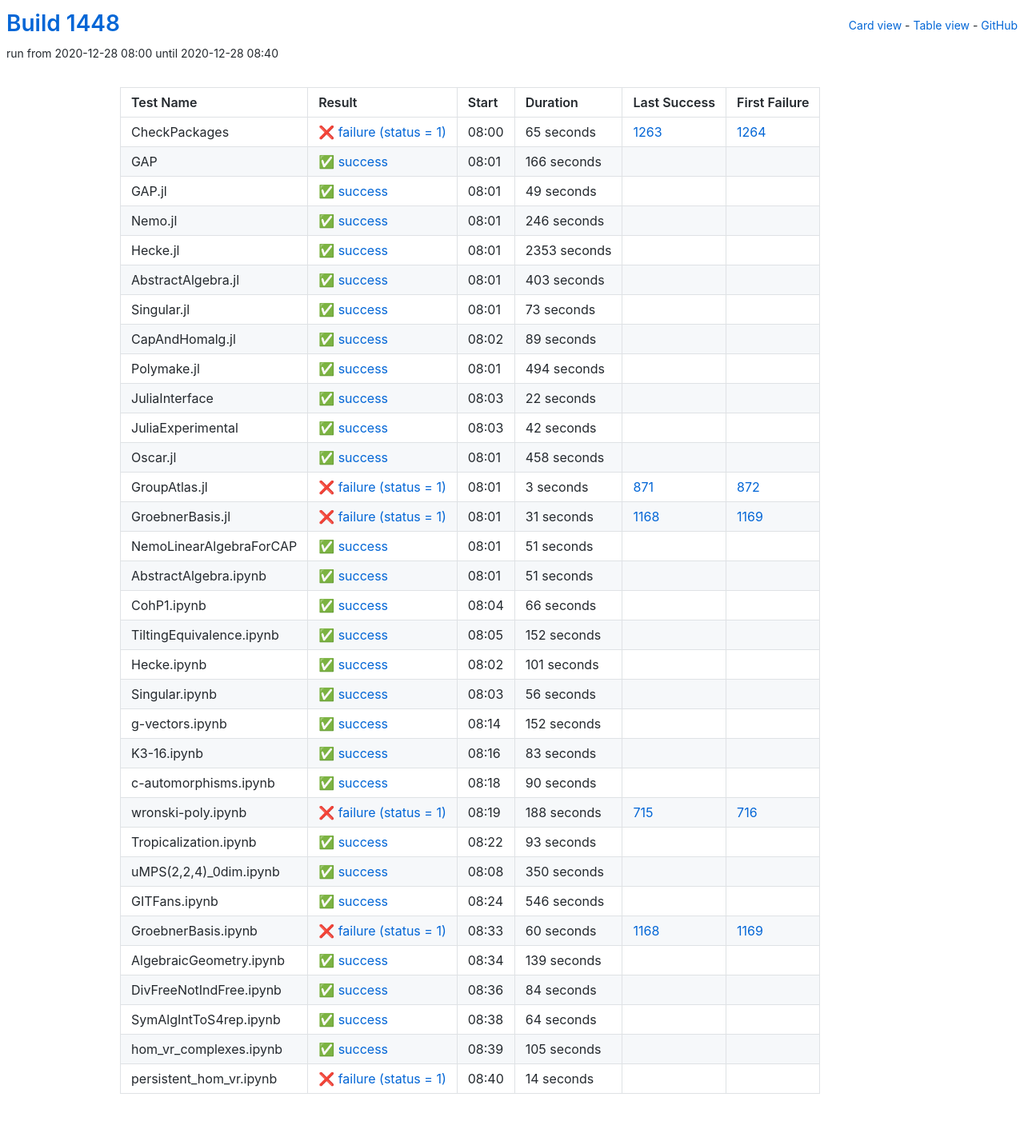
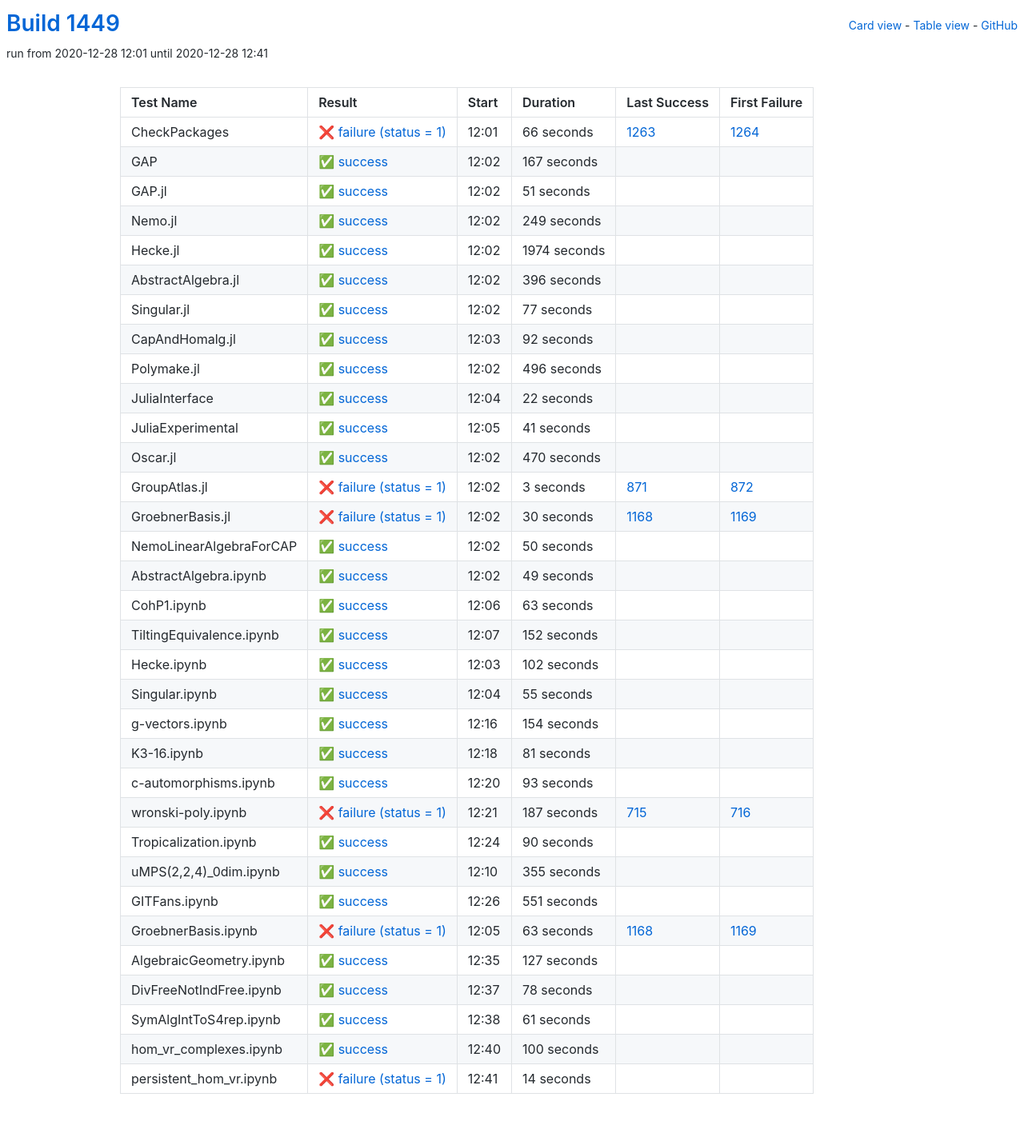
Before and after one commit to oscar-system/oscar-ci-status-stable, a Jekyll site: the page built from table.html, in a window 1280 px wide. Shown: the whole page at 80% size. Built offline with Jekyll 4.4.1, drawn with Linux system fonts in a browser that asks for light colours.

Commit message:
Build #1449

```diff
--- a/_data/ci.yml
+++ b/_data/ci.yml
@@ -1,6 +1,6 @@
 ---
-build: 1448
-build_url: https://oscarci.mathematik.uni-kl.de/job/oscar-stable/1448/
+build: 1449
+build_url: https://oscarci.mathematik.uni-kl.de/job/oscar-stable/1449/
 job: oscar-stable
 organization: oscar-system
 repo: oscar-ci-status-stable
@@ -8,116 +8,116 @@ repourl: https://github.com/oscar-system/oscar-ci-status-stable
 tests:
 - name: CheckPackages
   id: checkpackages
-  log: https://oscarci.mathematik.uni-kl.de/job/oscar-stable/1448/artifact/logs/build-1448/CheckPackages.log
-  start: 2020-12-28 08:00
+  log: https://oscarci.mathematik.uni-kl.de/job/oscar-stable/1449/artifact/logs/build-1449/CheckPackages.log
+  start: 2020-12-28 12:01
   success: false
   exitcode: 1
   status: failure
-  duration: 65
+  duration: 66
   last_success: 1263
   last_success_url: https://oscarci.mathematik.uni-kl.de/job/oscar-stable/1263/
   first_failure: 1264
   first_failure_url: https://oscarci.mathematik.uni-kl.de/job/oscar-stable/1264/
 - name: GAP
   id: gap
-  log: https://oscarci.mathematik.uni-kl.de/job/oscar-stable/1448/artifact/logs/build-1448/GAP.log
-  start: 2020-12-28 08:01
+  log: https://oscarci.mathematik.uni-kl.de/job/oscar-stable/1449/artifact/logs/build-1449/GAP.log
+  start: 2020-12-28 12:02
   success: true
   exitcode: 0
   status: success
-  duration: 166
+  duration: 167
   last_success: false
   last_success_url:
   first_failure: false
   first_failure_url:
 - name: GAP.jl
   id: gap-jl
-  log: https://oscarci.mathematik.uni-kl.de/job/oscar-stable/1448/artifact/logs/build-1448/GAP.jl.log
-  start: 2020-12-28 08:01
+  log: https://oscarci.mathematik.uni-kl.de/job/oscar-stable/1449/artifact/logs/build-1449/GAP.jl.log
+  start: 2020-12-28 12:02
   success: true
   exitcode: 0
   status: success
-  duration: 49
+  duration: 51
   last_success: false
   last_success_url:
   first_failure: false
   first_failure_url:
 - name: Nemo.jl
   id: nemo-jl
-  log: https://oscarci.mathematik.uni-kl.de/job/oscar-stable/1448/artifact/logs/build-1448/Nemo.jl.log
-  start: 2020-12-28 08:01
+  log: https://oscarci.mathematik.uni-kl.de/job/oscar-stable/1449/artifact/logs/build-1449/Nemo.jl.log
+  start: 2020-12-28 12:02
   success: true
   exitcode: 0
   status: success
-  duration: 246
+  duration: 249
   last_success: false
   last_success_url:
   first_failure: false
   first_failure_url:
 - name: Hecke.jl
   id: hecke-jl
-  log: https://oscarci.mathematik.uni-kl.de/job/oscar-stable/1448/artifact/logs/build-1448/Hecke.jl.log
-  start: 2020-12-28 08:01
+  log: https://oscarci.mathematik.uni-kl.de/job/oscar-stable/1449/artifact/logs/build-1449/Hecke.jl.log
+  start: 2020-12-28 12:02
   success: true
   exitcode: 0
   status: success
-  duration: 2353
+  duration: 1974
   last_success: false
   last_success_url:
   first_failure: false
   first_failure_url:
 - name: AbstractAlgebra.jl
   id: abstractalgebra-jl
-  log: https://oscarci.mathematik.uni-kl.de/job/oscar-stable/1448/artifact/logs/build-1448/AbstractAlgebra.jl.log
-  start: 2020-12-28 08:01
+  log: https://oscarci.mathematik.uni-kl.de/job/oscar-stable/1449/artifact/logs/build-1449/AbstractAlgebra.jl.log
+  start: 2020-12-28 12:02
   success: true
   exitcode: 0
   status: success
-  duration: 403
+  duration: 396
   last_success: false
   last_success_url:
   first_failure: false
   first_failure_url:
 - name: Singular.jl
   id: singular-jl
-  log: https://oscarci.mathematik.uni-kl.de/job/oscar-stable/1448/artifact/logs/build-1448/Singular.jl.log
-  start: 2020-12-28 08:01
+  log: https://oscarci.mathematik.uni-kl.de/job/oscar-stable/1449/artifact/logs/build-1449/Singular.jl.log
+  start: 2020-12-28 12:02
   success: true
   exitcode: 0
   status: success
-  duration: 73
+  duration: 77
   last_success: false
   last_success_url:
   first_failure: false
   first_failure_url:
 - name: CapAndHomalg.jl
   id: capandhomalg-jl
-  log: https://oscarci.mathematik.uni-kl.de/job/oscar-stable/1448/artifact/logs/build-1448/CapAndHomalg.jl.log
-  start: 2020-12-28 08:02
+  log: https://oscarci.mathematik.uni-kl.de/job/oscar-stable/1449/artifact/logs/build-1449/CapAndHomalg.jl.log
+  start: 2020-12-28 12:03
   success: true
   exitcode: 0
   status: success
-  duration: 89
+  duration: 92
   last_success: false
   last_success_url:
   first_failure: false
   first_failure_url:
 - name: Polymake.jl
   id: polymake-jl
-  log: https://oscarci.mathematik.uni-kl.de/job/oscar-stable/1448/artifact/logs/build-1448/Polymake.jl.log
-  start: 2020-12-28 08:01
+  log: https://oscarci.mathematik.uni-kl.de/job/oscar-stable/1449/artifact/logs/build-1449/Polymake.jl.log
+  start: 2020-12-28 12:02
   success: true
   exitcode: 0
   status: success
-  duration: 494
+  duration: 496
   last_success: false
   last_success_url:
   first_failure: false
   first_failure_url:
 - name: JuliaInterface
   id: juliainterface
-  log: https://oscarci.mathematik.uni-kl.de/job/oscar-stable/1448/artifact/logs/build-1448/JuliaInterface.log
-  start: 2020-12-28 08:03
+  log: https://oscarci.mathematik.uni-kl.de/job/oscar-stable/1449/artifact/logs/build-1449/JuliaInterface.log
+  start: 2020-12-28 12:04
   success: true
   exitcode: 0
   status: success
@@ -128,32 +128,32 @@ tests:
   first_failure_url:
 - name: JuliaExperimental
   id: juliaexperimental
-  log: https://oscarci.mathematik.uni-kl.de/job/oscar-stable/1448/artifact/logs/build-1448/JuliaExperimental.log
-  start: 2020-12-28 08:03
+  log: https://oscarci.mathematik.uni-kl.de/job/oscar-stable/1449/artifact/logs/build-1449/JuliaExperimental.log
+  start: 2020-12-28 12:05
   success: true
   exitcode: 0
   status: success
-  duration: 42
+  duration: 41
   last_success: false
   last_success_url:
   first_failure: false
   first_failure_url:
 - name: Oscar.jl
   id: oscar-jl
-  log: https://oscarci.mathematik.uni-kl.de/job/oscar-stable/1448/artifact/logs/build-1448/Oscar.jl.log
-  start: 2020-12-28 08:01
+  log: https://oscarci.mathematik.uni-kl.de/job/oscar-stable/1449/artifact/logs/build-1449/Oscar.jl.log
+  start: 2020-12-28 12:02
   success: true
   exitcode: 0
   status: success
-  duration: 458
+  duration: 470
   last_success: false
   last_success_url:
   first_failure: false
   first_failure_url:
 - name: GroupAtlas.jl
   id: groupatlas-jl
-  log: https://oscarci.mathematik.uni-kl.de/job/oscar-stable/1448/artifact/logs/build-1448/GroupAtlas.jl.log
-  start: 2020-12-28 08:01
+  log: https://oscarci.mathematik.uni-kl.de/job/oscar-stable/1449/artifact/logs/build-1449/GroupAtlas.jl.log
+  start: 2020-12-28 12:02
   success: false
   exitcode: 1
   status: failure
@@ -164,56 +164,56 @@ tests:
   first_failure_url: https://oscarci.mathematik.uni-kl.de/job/oscar-stable/872/
 - name: GroebnerBasis.jl
   id: groebnerbasis-jl
-  log: https://oscarci.mathematik.uni-kl.de/job/oscar-stable/1448/artifact/logs/build-1448/GroebnerBasis.jl.log
-  start: 2020-12-28 08:01
+  log: https://oscarci.mathematik.uni-kl.de/job/oscar-stable/1449/artifact/logs/build-1449/GroebnerBasis.jl.log
+  start: 2020-12-28 12:02
   success: false
   exitcode: 1
   status: failure
-  duration: 31
+  duration: 30
   last_success: 1168
   last_success_url: https://oscarci.mathematik.uni-kl.de/job/oscar-stable/1168/
   first_failure: 1169
   first_failure_url: https://oscarci.mathematik.uni-kl.de/job/oscar-stable/1169/
 - name: NemoLinearAlgebraForCAP
   id: nemolinearalgebraforcap
-  log: https://oscarci.mathematik.uni-kl.de/job/oscar-stable/1448/artifact/logs/build-1448/NemoLinearAlgebraForCAP.log
-  start: 2020-12-28 08:01
+  log: https://oscarci.mathematik.uni-kl.de/job/oscar-stable/1449/artifact/logs/build-1449/NemoLinearAlgebraForCAP.log
+  start: 2020-12-28 12:02
   success: true
   exitcode: 0
   status: success
-  duration: 51
+  duration: 50
   last_success: false
   last_success_url:
   first_failure: false
   first_failure_url:
 - name: AbstractAlgebra.ipynb
   id: abstractalgebra-ipynb
-  log: https://oscarci.mathematik.uni-kl.de/job/oscar-stable/1448/artifact/logs/build-1448/AbstractAlgebra.ipynb.log
-  start: 2020-12-28 08:01
+  log: https://oscarci.mathematik.uni-kl.de/job/oscar-stable/1449/artifact/logs/build-1449/AbstractAlgebra.ipynb.log
+  start: 2020-12-28 12:02
   success: true
   exitcode: 0
   status: success
-  duration: 51
+  duration: 49
   last_success: false
   last_success_url:
   first_failure: false
   first_failure_url:
 - name: CohP1.ipynb
   id: cohp1-ipynb
-  log: https://oscarci.mathematik.uni-kl.de/job/oscar-stable/1448/artifact/logs/build-1448/CohP1.ipynb.log
-  start: 2020-12-28 08:04
+  log: https://oscarci.mathematik.uni-kl.de/job/oscar-stable/1449/artifact/logs/build-1449/CohP1.ipynb.log
+  start: 2020-12-28 12:06
   success: true
   exitcode: 0
   status: success
-  duration: 66
+  duration: 63
   last_success: false
   last_success_url:
   first_failure: false
   first_failure_url:
 - name: TiltingEquivalence.ipynb
   id: tiltingequivalence-ipynb
-  log: https://oscarci.mathematik.uni-kl.de/job/oscar-stable/1448/artifact/logs/build-1448/TiltingEquivalence.ipynb.log
-  start: 2020-12-28 08:05
+  log: https://oscarci.mathematik.uni-kl.de/job/oscar-stable/1449/artifact/logs/build-1449/TiltingEquivalence.ipynb.log
+  start: 2020-12-28 12:07
   success: true
   exitcode: 0
   status: success
@@ -224,56 +224,80 @@ tests:
   first_failure_url:
 - name: Hecke.ipynb
   id: hecke-ipynb
-  log: https://oscarci.mathematik.uni-kl.de/job/oscar-stable/1448/artifact/logs/build-1448/Hecke.ipynb.log
-  start: 2020-12-28 08:02
+  log: https://oscarci.mathematik.uni-kl.de/job/oscar-stable/1449/artifact/logs/build-1449/Hecke.ipynb.log
+  start: 2020-12-28 12:03
   success: true
   exitcode: 0
   status: success
-  duration: 101
+  duration: 102
   last_success: false
   last_success_url:
   first_failure: false
   first_failure_url:
 - name: Singular.ipynb
   id: singular-ipynb
-  log: https://oscarci.mathematik.uni-kl.de/job/oscar-stable/1448/artifact/logs/build-1448/Singular.ipynb.log
-  start: 2020-12-28 08:03
+  log: https://oscarci.mathematik.uni-kl.de/job/oscar-stable/1449/artifact/logs/build-1449/Singular.ipynb.log
+  start: 2020-12-28 12:04
   success: true
   exitcode: 0
   status: success
-  duration: 56
+  duration: 55
   last_success: false
   last_success_url:
   first_failure: false
   first_failure_url:
 - name: g-vectors.ipynb
   id: g-vectors-ipynb
-  log: https://oscarci.mathematik.uni-kl.de/job/oscar-stable/1448/artifact/logs/build-1448/g-vectors.ipynb.log
-  start: 2020-12-28 08:14
+  log: https://oscarci.mathematik.uni-kl.de/job/oscar-stable/1449/artifact/logs/build-1449/g-vectors.ipynb.log
+  start: 2020-12-28 12:16
   success: true
   exitcode: 0
   status: success
-  duration: 152
+  duration: 154
   last_success: false
   last_success_url:
   first_failure: false
   first_failure_url:
 - name: K3-16.ipynb
   id: k3-16-ipynb
-  log: https://oscarci.mathematik.uni-kl.de/job/oscar-stable/1448/artifact/logs/build-1448/K3-16.ipynb.log
-  start: 2020-12-28 08:16
+  log: https://oscarci.mathematik.uni-kl.de/job/oscar-stable/1449/artifact/logs/build-1449/K3-16.ipynb.log
+  start: 2020-12-28 12:18
   success: true
   exitcode: 0
   status: success
-  duration: 83
+  duration: 81
   last_success: false
   last_success_url:
   first_failure: false
   first_failure_url:
 - name: c-automorphisms.ipynb
   id: c-automorphisms-ipynb
-  log: https://oscarci.mathematik.uni-kl.de/job/oscar-stable/1448/artifact/logs/build-1448/c-automorphisms.ipynb.log
-  start: 2020-12-28 08:18
+  log: https://oscarci.mathematik.uni-kl.de/job/oscar-stable/1449/artifact/logs/build-1449/c-automorphisms.ipynb.log
+  start: 2020-12-28 12:20
+  success: true
+  exitcode: 0
+  status: success
+  duration: 93
+  last_success: false
+  last_success_url:
+  first_failure: false
+  first_failure_url:
+- name: wronski-poly.ipynb
+  id: wronski-poly-ipynb
+  log: https://oscarci.mathematik.uni-kl.de/job/oscar-stable/1449/artifact/logs/build-1449/wronski-poly.ipynb.log
+  start: 2020-12-28 12:21
+  success: false
+  exitcode: 1
+  status: failure
+  duration: 187
+  last_success: 715
+  last_success_url: https://oscarci.mathematik.uni-kl.de/job/oscar-stable/715/
+  first_failure: 716
+  first_failure_url: https://oscarci.mathematik.uni-kl.de/job/oscar-stable/716/
+- name: Tropicalization.ipynb
+  id: tropicalization-ipynb
+  log: https://oscarci.mathematik.uni-kl.de/job/oscar-stable/1449/artifact/logs/build-1449/Tropicalization.ipynb.log
+  start: 2020-12-28 12:24
   success: true
   exitcode: 0
   status: success
@@ -282,118 +306,94 @@ tests:
   last_success_url:
   first_failure: false
   first_failure_url:
-- name: wronski-poly.ipynb
-  id: wronski-poly-ipynb
-  log: https://oscarci.mathematik.uni-kl.de/job/oscar-stable/1448/artifact/logs/build-1448/wronski-poly.ipynb.log
-  start: 2020-12-28 08:19
-  success: false
-  exitcode: 1
-  status: failure
-  duration: 188
-  last_success: 715
-  last_success_url: https://oscarci.mathematik.uni-kl.de/job/oscar-stable/715/
-  first_failure: 716
-  first_failure_url: https://oscarci.mathematik.uni-kl.de/job/oscar-stable/716/
-- name: Tropicalization.ipynb
-  id: tropicalization-ipynb
-  log: https://oscarci.mathematik.uni-kl.de/job/oscar-stable/1448/artifact/logs/build-1448/Tropicalization.ipynb.log
-  start: 2020-12-28 08:22
+- name: uMPS(2,2,4)_0dim.ipynb
+  id: umps-2-2-4-0dim-ipynb
+  log: https://oscarci.mathematik.uni-kl.de/job/oscar-stable/1449/artifact/logs/build-1449/uMPS-2-2-4-_0dim.ipynb.log
+  start: 2020-12-28 12:10
   success: true
   exitcode: 0
   status: success
-  duration: 93
-  last_success: false
-  last_success_url:
-  first_failure: false
-  first_failure_url:
-- name: uMPS(2,2,4)_0dim.ipynb
-  id: umps-2-2-4-0dim-ipynb
-  log: https://oscarci.mathematik.uni-kl.de/job/oscar-stable/1448/artifact/logs/build-1448/uMPS-2-2-4-_0dim.ipynb.log
-  start: 2020-12-28 08:08
-  success: true
-  exitcode: 0
-  status: success
-  duration: 350
+  duration: 355
   last_success: false
   last_success_url:
   first_failure: false
   first_failure_url:
 - name: GITFans.ipynb
   id: gitfans-ipynb
-  log: https://oscarci.mathematik.uni-kl.de/job/oscar-stable/1448/artifact/logs/build-1448/GITFans.ipynb.log
-  start: 2020-12-28 08:24
+  log: https://oscarci.mathematik.uni-kl.de/job/oscar-stable/1449/artifact/logs/build-1449/GITFans.ipynb.log
+  start: 2020-12-28 12:26
   success: true
   exitcode: 0
   status: success
-  duration: 546
+  duration: 551
   last_success: false
   last_success_url:
   first_failure: false
   first_failure_url:
 - name: GroebnerBasis.ipynb
   id: groebnerbasis-ipynb
-  log: https://oscarci.mathematik.uni-kl.de/job/oscar-stable/1448/artifact/logs/build-1448/GroebnerBasis.ipynb.log
-  start: 2020-12-28 08:33
+  log: https://oscarci.mathematik.uni-kl.de/job/oscar-stable/1449/artifact/logs/build-1449/GroebnerBasis.ipynb.log
+  start: 2020-12-28 12:05
   success: false
   exitcode: 1
   status: failure
-  duration: 60
+  duration: 63
   last_success: 1168
   last_success_url: https://oscarci.mathematik.uni-kl.de/job/oscar-stable/1168/
   first_failure: 1169
   first_failure_url: https://oscarci.mathematik.uni-kl.de/job/oscar-stable/1169/
 - name: AlgebraicGeometry.ipynb
   id: algebraicgeometry-ipynb
-  log: https://oscarci.mathematik.uni-kl.de/job/oscar-stable/1448/artifact/logs/build-1448/AlgebraicGeometry.ipynb.log
-  start: 2020-12-28 08:34
+  log: https://oscarci.mathematik.uni-kl.de/job/oscar-stable/1449/artifact/logs/build-1449/AlgebraicGeometry.ipynb.log
+  start: 2020-12-28 12:35
   success: true
   exitcode: 0
   status: success
-  duration: 139
+  duration: 127
   last_success: false
   last_success_url:
   first_failure: false
   first_failure_url:
 - name: DivFreeNotIndFree.ipynb
   id: divfreenotindfree-ipynb
-  log: https://oscarci.mathematik.uni-kl.de/job/oscar-stable/1448/artifact/logs/build-1448/DivFreeNotIndFree.ipynb.log
-  start: 2020-12-28 08:36
+  log: https://oscarci.mathematik.uni-kl.de/job/oscar-stable/1449/artifact/logs/build-1449/DivFreeNotIndFree.ipynb.log
+  start: 2020-12-28 12:37
   success: true
   exitcode: 0
   status: success
-  duration: 84
+  duration: 78
   last_success: false
   last_success_url:
   first_failure: false
   first_failure_url:
 - name: SymAlgIntToS4rep.ipynb
   id: symalginttos4rep-ipynb
-  log: https://oscarci.mathematik.uni-kl.de/job/oscar-stable/1448/artifact/logs/build-1448/SymAlgIntToS4rep.ipynb.log
-  start: 2020-12-28 08:38
+  log: https://oscarci.mathematik.uni-kl.de/job/oscar-stable/1449/artifact/logs/build-1449/SymAlgIntToS4rep.ipynb.log
+  start: 2020-12-28 12:38
   success: true
   exitcode: 0
   status: success
-  duration: 64
+  duration: 61
   last_success: false
   last_success_url:
   first_failure: false
   first_failure_url:
 - name: hom_vr_complexes.ipynb
   id: hom-vr-complexes-ipynb
-  log: https://oscarci.mathematik.uni-kl.de/job/oscar-stable/1448/artifact/logs/build-1448/hom_vr_complexes.ipynb.log
-  start: 2020-12-28 08:39
+  log: https://oscarci.mathematik.uni-kl.de/job/oscar-stable/1449/artifact/logs/build-1449/hom_vr_complexes.ipynb.log
+  start: 2020-12-28 12:40
   success: true
   exitcode: 0
   status: success
-  duration: 105
+  duration: 100
   last_success: false
   last_success_url:
   first_failure: false
   first_failure_url:
 - name: persistent_hom_vr.ipynb
   id: persistent-hom-vr-ipynb
-  log: https://oscarci.mathematik.uni-kl.de/job/oscar-stable/1448/artifact/logs/build-1448/persistent_hom_vr.ipynb.log
-  start: 2020-12-28 08:40
+  log: https://oscarci.mathematik.uni-kl.de/job/oscar-stable/1449/artifact/logs/build-1449/persistent_hom_vr.ipynb.log
+  start: 2020-12-28 12:41
   success: false
   exitcode: 1
   status: failure
```
Also changed, not shown: README.md.
